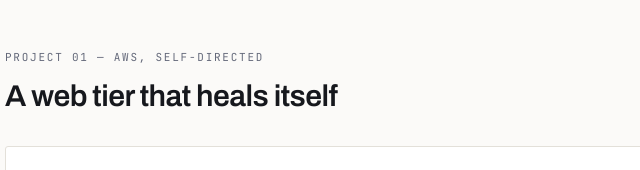
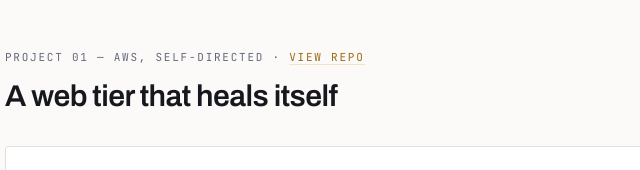
Before and after one commit to ArchitectKeita/ArchitectKeita.github.io, a plain HTML site: page index.html in a window 1280 px wide. Shown: the part 504-674 px from the top of the page, 225-865 px from the left. Drawn offline with Linux system fonts and the light colour scheme.

Commit message:
Add GitHub repo link to project description
Updated project description to include a link to the GitHub repository.

```diff
--- a/index.html
+++ b/index.html
@@ -140,7 +140,7 @@ footer .note{font-family:var(--mono); font-size:12px; color:var(--muted)}
 </header>
 
 <section>
-  <p class="eyebrow">Project 01 — AWS, self-directed</p>
+    <p class="eyebrow">Project 01 — AWS, self-directed · <a href="https://github.com/ArchitectKeita/aws-ha-web-tier">view repo</a></p>
   <h2>A web tier that heals itself</h2>
 
   <div class="diagram">
```
